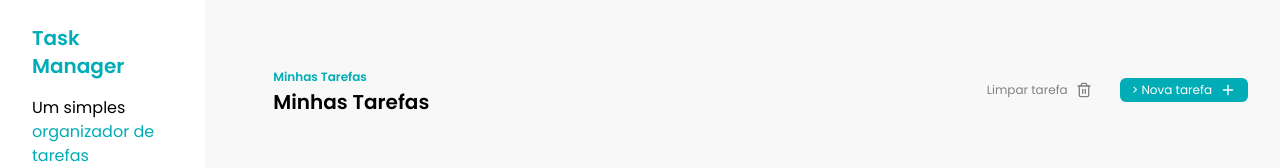
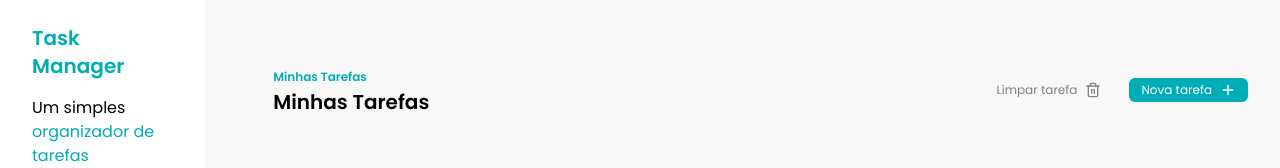
Before and after one commit to Ez3keel/react-task, a React (Vite) app in the folder fsc-task-manager/: page / in a window 1280 px wide. Shown: the top 168 px of the page. Built offline with nearby package versions, Linux system fonts and the light colour scheme.

Commit message:
fix: update Button component styling for hover effect and correct Tasks component button formatting

```diff
--- a/fsc-task-manager/src/components/Button.jsx
+++ b/fsc-task-manager/src/components/Button.jsx
@@ -10,7 +10,7 @@ export default function Button({ children, variant = 'primary' }) {
   }
 
   return (
-    <button className={`${getVariantClasses()} rounded-md px-3 py-1 flex items-center gap-2 text-xs`}>
+    <button className={`${getVariantClasses()} rounded-md px-3 py-1 flex items-center hover:opacity-70 transition gap-2 text-xs`}>
       {children}
     </button>
   );
--- a/fsc-task-manager/src/components/Tasks.jsx
+++ b/fsc-task-manager/src/components/Tasks.jsx
@@ -19,7 +19,7 @@ const Tasks = () => {
         </Button>
 
         <Button
-        variant="primary">>
+        variant="primary">
           Nova tarefa
           <Plus size={16}/>
         </Button>
```
